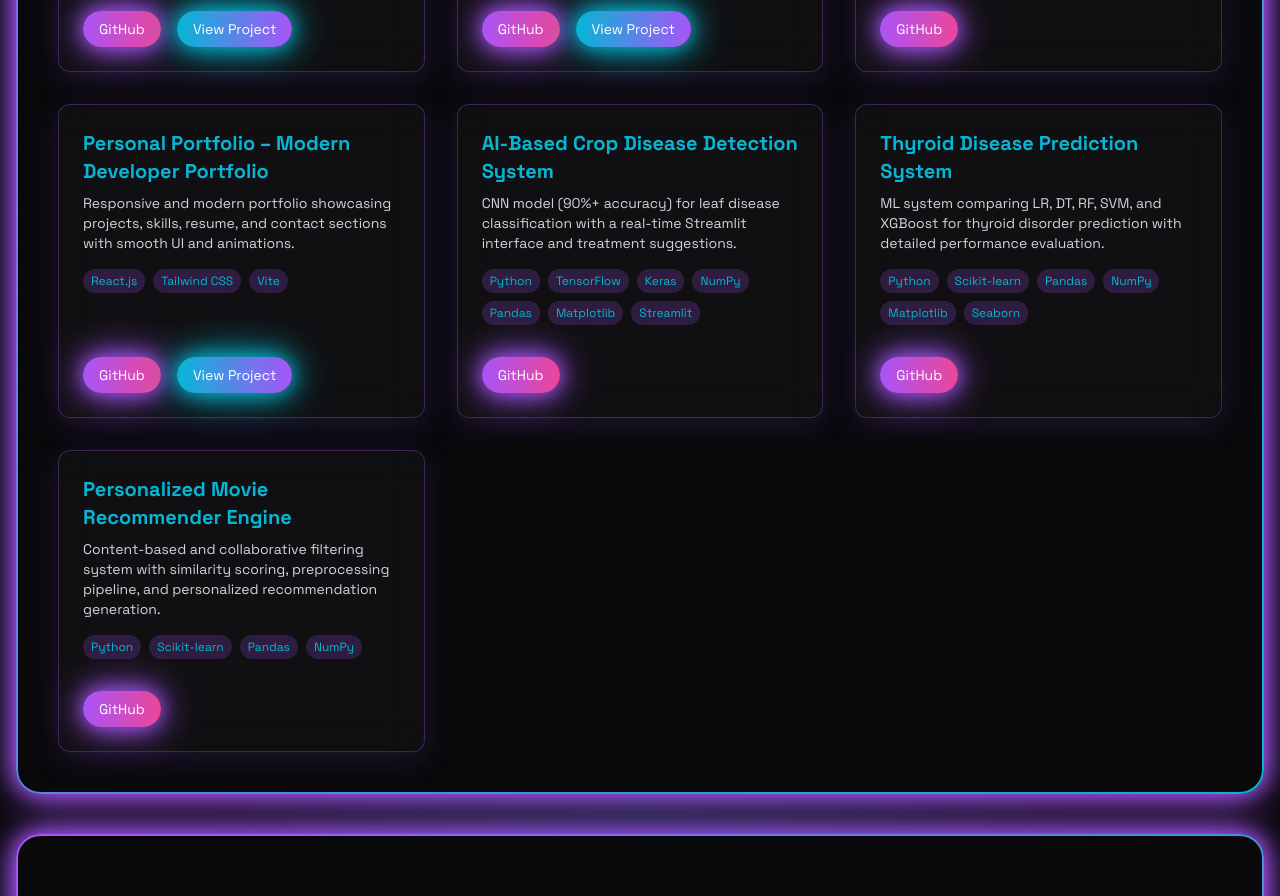
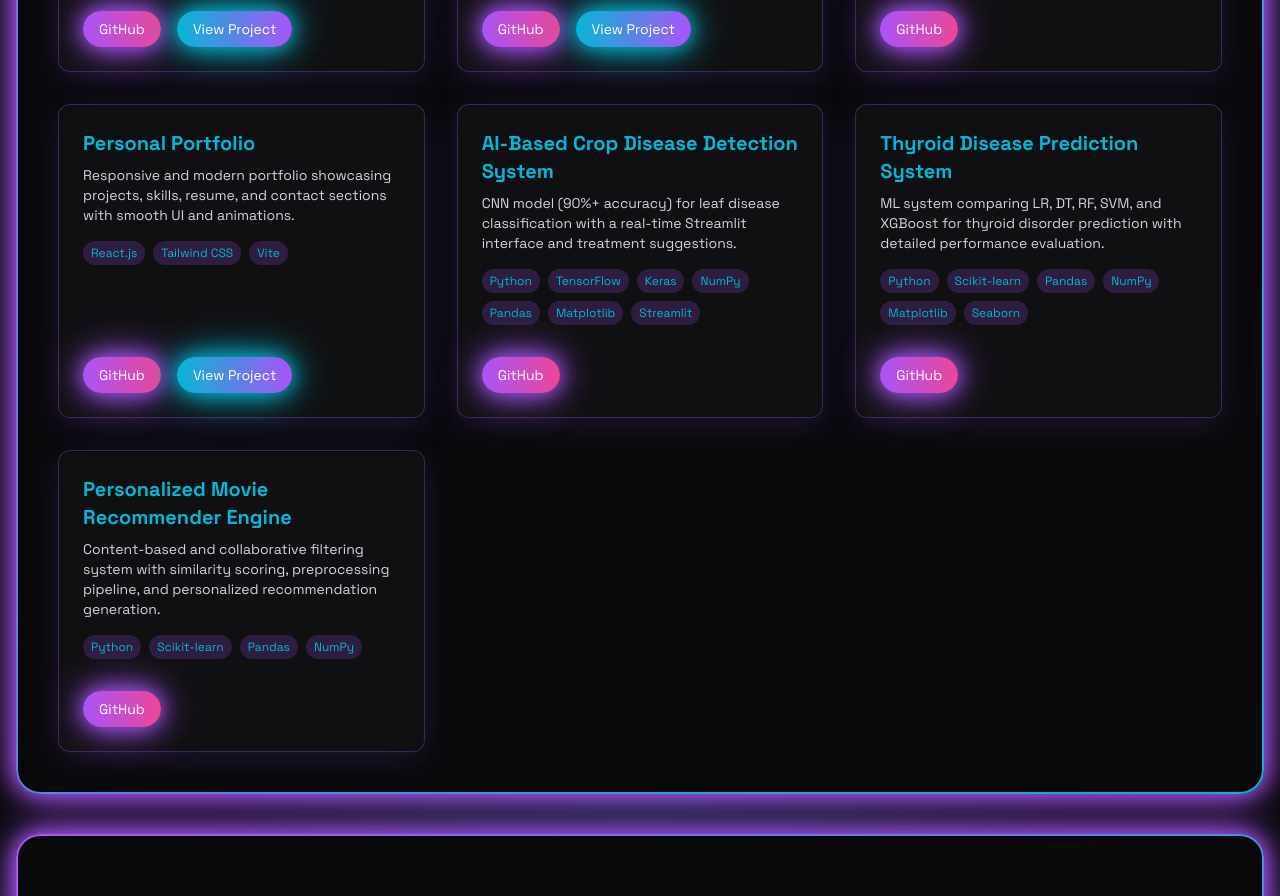
Before and after one commit to PurusottamReddy/Personal-Portfolio, a React (Vite) app in the folder portfolio/: page / in a window 1280 px wide. Shown: the part 3160-4056 px from the top of the page. Built offline with nearby package versions, Linux system fonts and the light colour scheme.

Commit message:
Shorten portfolio title

```diff
--- a/portfolio/src/pages/miniComponents/Portfolio.jsx
+++ b/portfolio/src/pages/miniComponents/Portfolio.jsx
@@ -77,7 +77,7 @@ const Portfolio = () => {
     },
     {
       _id: "4",
-      title: "Personal Portfolio – Modern Developer Portfolio",
+      title: "Personal Portfolio",
       description:
         "Responsive and modern portfolio showcasing projects, skills, resume, and contact sections with smooth UI and animations.",
       projectBanner: {
```
